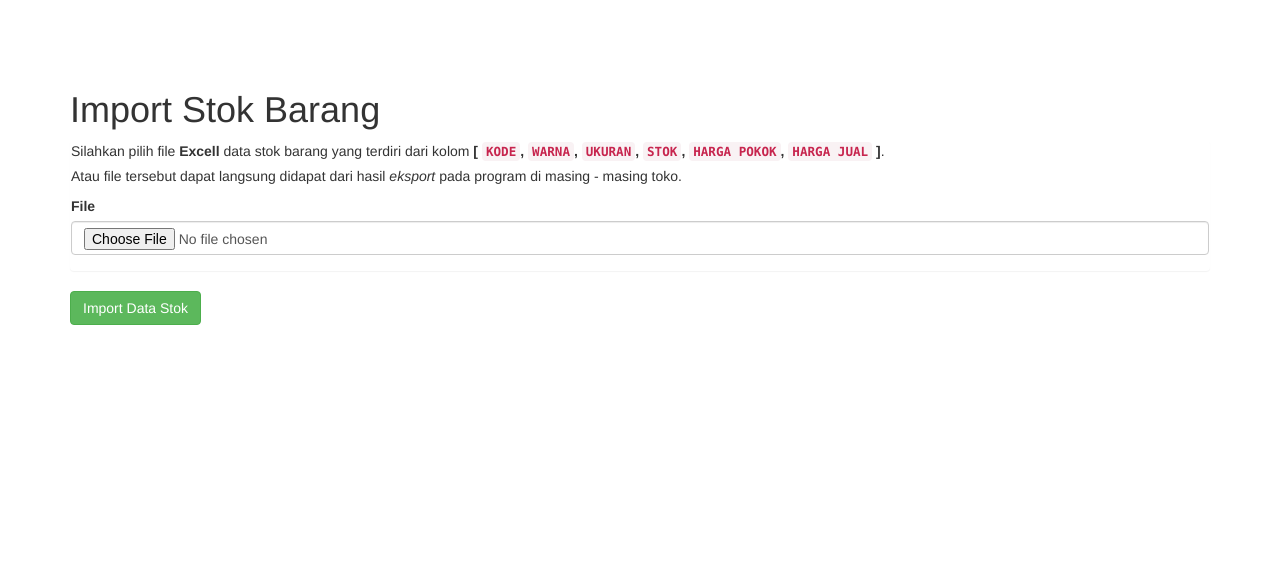
After one commit to roniirawan0707/OrderBarang, a Yii app: template views/barang/importstok.php in a window 1280 px wide. The commit adds this page. Shown: the top 565 px of the page. Run offline with PHP 8.4 and a stand-in for Yii, Linux system fonts and the light colour scheme; the template is opened without the code that fills it, so the values that code supplies are empty; form fields are guessed from the names that the template uses; some libraries are stand-ins or nearby versions.

Commit message:
Menyelesaikan relasi barang dengan supplier, kemudian masuk ke tahap import stok barang dan import penjualan barang

```diff
--- a/models/Barang.php
+++ b/models/Barang.php
@@ -23,6 +23,8 @@ use Yii;
  */
 class Barang extends \yii\db\ActiveRecord
 {
+
+    public $file;
     /**
      * @inheritdoc
      */
@@ -63,8 +65,9 @@ class Barang extends \yii\db\ActiveRecord
             'hj' => 'Hj',
             'toko' => 'Toko',
             'status' => 'Status',
-            'idSupplier' => 'Id Supplier',
+            'idSupplier' => 'Nama Supplier',
             'jual' => 'Penjualan',
+            'file' => '',
         ];
     }
 
--- /dev/null
+++ b/views/barang/importstok.php
@@ -0,0 +1,35 @@
+<?php
+
+use yii\helpers\Html;
+use yii\widgets\ActiveForm;
+
+/* @var $this yii\web\View */
+/* @var $model app\models\Barang */
+
+$this->title = 'Import Stok Barang';
+$this->params['breadcrumbs'][] = ['label' => 'Daftar Barang', 'url' => ['index']];
+$this->params['breadcrumbs'][] = $this->title;
+?>
+<div class="barang-create">
+
+    <h1><?= Html::encode($this->title) ?></h1>
+
+    <div class="box box-success">
+	    <div class="panel panel-content">
+	        <?php $form = ActiveForm::begin(['options' => ['enctype' => 'multipart/form-data']]); ?>
+	        <div class="box-body">
+	            <div class="form-group">
+	                <p>Silahkan pilih file <label>Excell</label> data stok barang yang terdiri dari kolom <label>[ <code>KODE</code>, <code>WARNA</code>, <code>UKURAN</code>, <code>STOK</code>, <code>HARGA POKOK</code>, <code>HARGA JUAL</code> ]</label>.<br>
+	                	Atau file tersebut dapat langsung didapat dari hasil <i>eksport</i> pada program di masing - masing toko.
+	                </p>
+	                <?= $form->field($model, 'file')->fileInput(); ?>
+	            </div>
+	        </div>
+	    </div>
+	    <div class="box-footer">
+	        <?= Html::submitButton('Import Data Stok', ['class' => 'btn btn-success']); ?>
+	    </div>
+	    <?php ActiveForm::end(); ?>
+	</div>
+
+</div>
--- a/views/layouts/main.php
+++ b/views/layouts/main.php
@@ -42,8 +42,8 @@ AppAsset::register($this);
                     ['label' => 'Barang', 'url' => ['/barang/index']],
                     '<li class="divider"></li>',
                     '<li class="dropdown-header">Migrasi Data</li>',
-                    ['label' => 'Import Data Stok', 'url' => ['/supplier/index']],
-                    ['label' => 'Import Data Penjualan', 'url' => ['/supplier/index']],
+                    ['label' => 'Import Data Stok', 'url' => ['/barang/importstok']],
+                    ['label' => 'Import Data Penjualan', 'url' => ['/barang/importpenjualan']],
                 ],
             ],
             Yii::$app->user->isGuest ? '' :
```
Also changed, not shown: controllers/BarangController.php (+12 -0 lines), models/BarangSearch.php (+7 -4 lines), views/barang/importpenjualan.php (added, +35 -0 lines), views/barang/index.php (+6 -2 lines).
